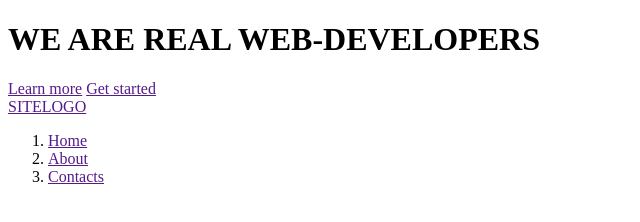
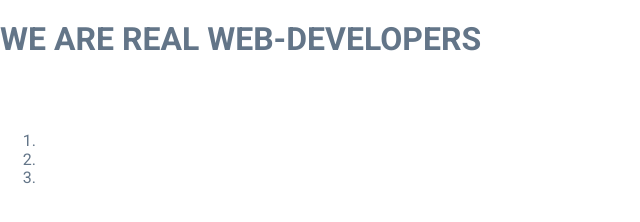
Before and after one commit to vavva1987/kysilvolodymyr-project1, a website: page index.html in a window 1280 px wide. Shown: the whole page, without its empty margins (0-640 px from the left). Drawn offline with Linux system fonts and the light colour scheme.

Commit message:
css header

```diff
--- a/assets/scss/common/_classes.scss
+++ b/assets/scss/common/_classes.scss
@@ -0,0 +1,15 @@
+.btn {
+padding: 0.5em 1em;
+min-width: 250px;
+min-height: 60px;
+background-color: rgba($color-light, 0.1);
+border: 2px solid $color-light;
+display: flex;
+align-items: center;
+justify-content: center;
+font-size: 1.125rem;
+letter-spacing: 0.1em;
+}
+.btn--light {
+
+}
--- a/assets/scss/common/_typography.scss
+++ b/assets/scss/common/_typography.scss
@@ -0,0 +1,31 @@
+*,
+*::before
+*::after {
+box-sizing: border-box;
+}
+
+html {
+font-family: $font-main;
+font-size: $font-size;
+}
+
+body {
+  background-color: $color-light;
+  color: $color-gray;
+}
+
+h1 {
+  font-size: 3.75rem;
+  letter-spacing: 0.08em;
+  font-weight: 300;
+  font-family: $font-header;
+}
+
+h2 {
+
+}
+
+a {
+  text-decoration: none;
+  color: $color-light;
+}
--- a/assets/scss/components/header/_header-content.scss
+++ b/assets/scss/components/header/_header-content.scss
@@ -0,0 +1,17 @@
+.header-content {
+  position: relative;
+  z-index: 1;
+
+  &__container {
+    @extend %container;
+  }
+  &__title {
+    text-align: center;
+    margin: 0 0 63 0;
+  }
+  &__actions {
+    display: flex;
+    justify-content: center;
+    gap: $gap;
+  }
+}
--- a/assets/scss/components/header/_header-menu.scss
+++ b/assets/scss/components/header/_header-menu.scss
@@ -0,0 +1,17 @@
+.header-menu {
+  position: absolute;
+  z-index: 2;
+  top: 0;
+  right: 0;
+  left: 0;
+  padding: $gap 0;
+
+  &__container {
+    display: grid;
+    grid-template-columns: auto 1fr;
+    gap: $gap;
+    align-items: center
+
+    @extend %container;
+  }
+}
--- a/assets/scss/components/header/_header-navbar.scss
+++ b/assets/scss/components/header/_header-navbar.scss
@@ -0,0 +1,28 @@
+.header-navbar {
+  &__btn {
+    display: none;
+  }
+  &__list {
+    display: grid;
+    grid-template-columns: repeat(auto-fit, minmax(40px, max-content));
+    justify-content: end;
+
+    @include unlist;
+    gap: $gap;
+  }
+  &__item {
+
+  }
+  &__link {
+    padding: $gap $gap-sm;
+    display: block;
+    font-size: 1.125rem;
+    letter-spacing: 0.1em;
+    transition: color 0.25s;
+
+    &:hover,
+    &:focus {
+      color: $color-accent;
+    }
+  }
+}
--- a/assets/scss/components/header/_header-overlay.scss
+++ b/assets/scss/components/header/_header-overlay.scss
@@ -0,0 +1,5 @@
+.header-overlay {
+  background-color: $color-primary;
+  opacity: 0,8;
+  @include abs-position;
+}
--- a/assets/scss/components/header/_header.scss
+++ b/assets/scss/components/header/_header.scss
@@ -0,0 +1,10 @@
+.header {
+  background-color: $color-primary;
+  color: $color-light;
+  background-image: url(../img/img-header.png);
+  min-height: 100vh;
+  position: relative;
+
+  display: grid;
+  align-content: center;
+}
--- a/assets/scss/mixins/_extends.scss
+++ b/assets/scss/mixins/_extends.scss
@@ -0,0 +1,4 @@
+%container {
+  width: min(100% - $gap-x2, $container-size);
+  margin-inline: auto;
+}
--- a/assets/scss/presets/_variables.scss
+++ b/assets/scss/presets/_variables.scss
@@ -3,6 +3,8 @@
 $font-header: "Roboto Slab", serif;
 $font-main: "Roboto", sans-serif;
 $font-size: 16px;
+
+$container-size: 1300px;
 
 $ul: 1340px;
 $xl: 1200px;
@@ -11,9 +13,9 @@ $md: 768px;
 $sm: 576px;
 
 $gap: 20px;
-$gap-sm: math.div($gap, 2);
-$gap-lg: $gap * 1.5;
-$gap-x2: $gap * 2;
+$gap-sm: math.div($gap, 2); //10px
+$gap-lg: $gap * 1.5;//30px
+$gap-x2: $gap * 2;//40px
 $gap-x2: $gap * 2;
 $gap-x3: $gap * 3;
 $gap-x4: $gap * 4;
--- a/assets/scss/style.scss
+++ b/assets/scss/style.scss
@@ -1,4 +1,10 @@
 @use "../../libs/normalize.css/normalize";
+
+@use "presets/variables";
+@use "presets/skin";
+
+@use "mixins/mixins";
+@use "mixins/extends";
 
 @use "common/typography";
 @use "common/classes";
```
Also changed, not shown: assets/css/style.css.
